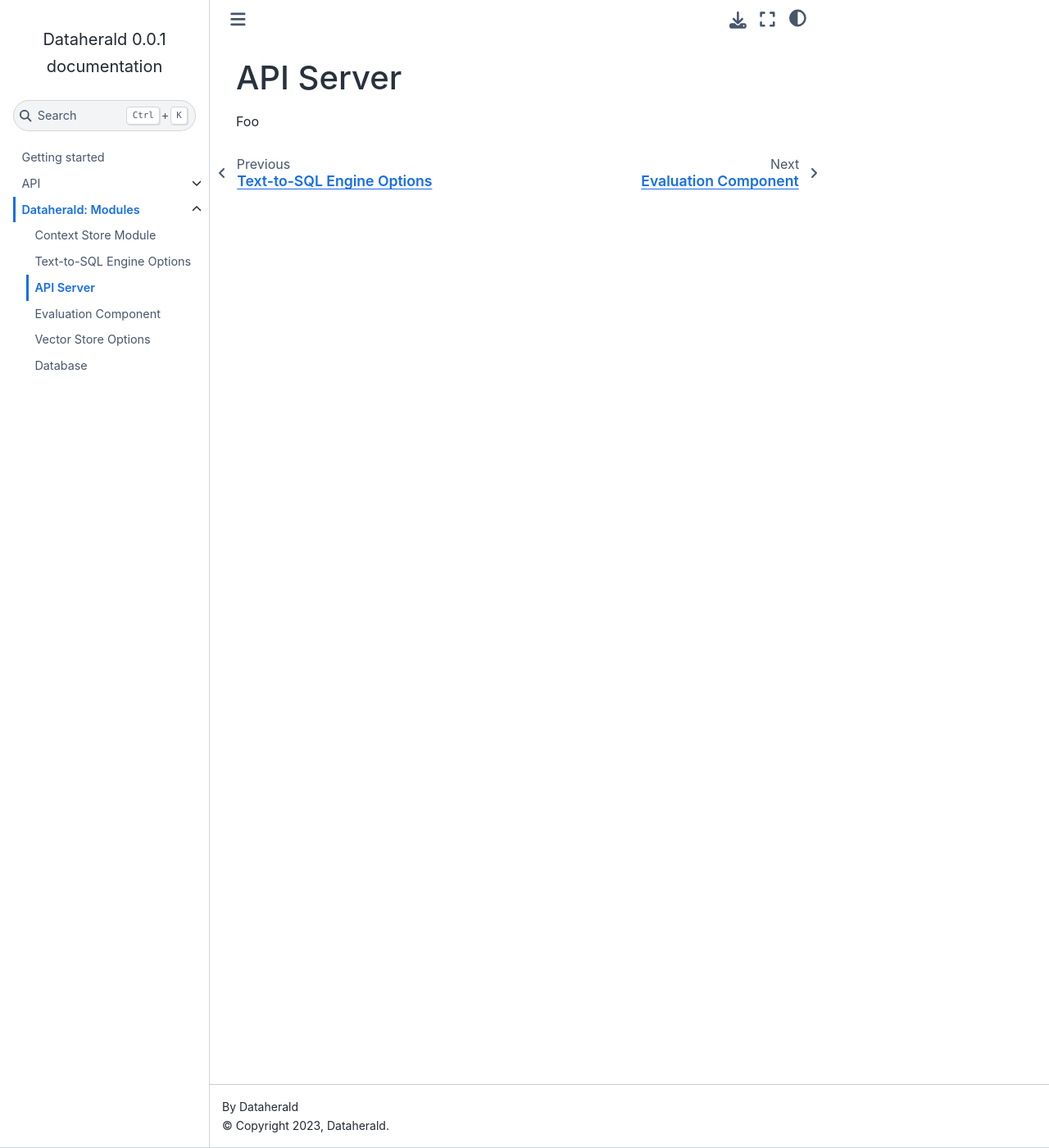
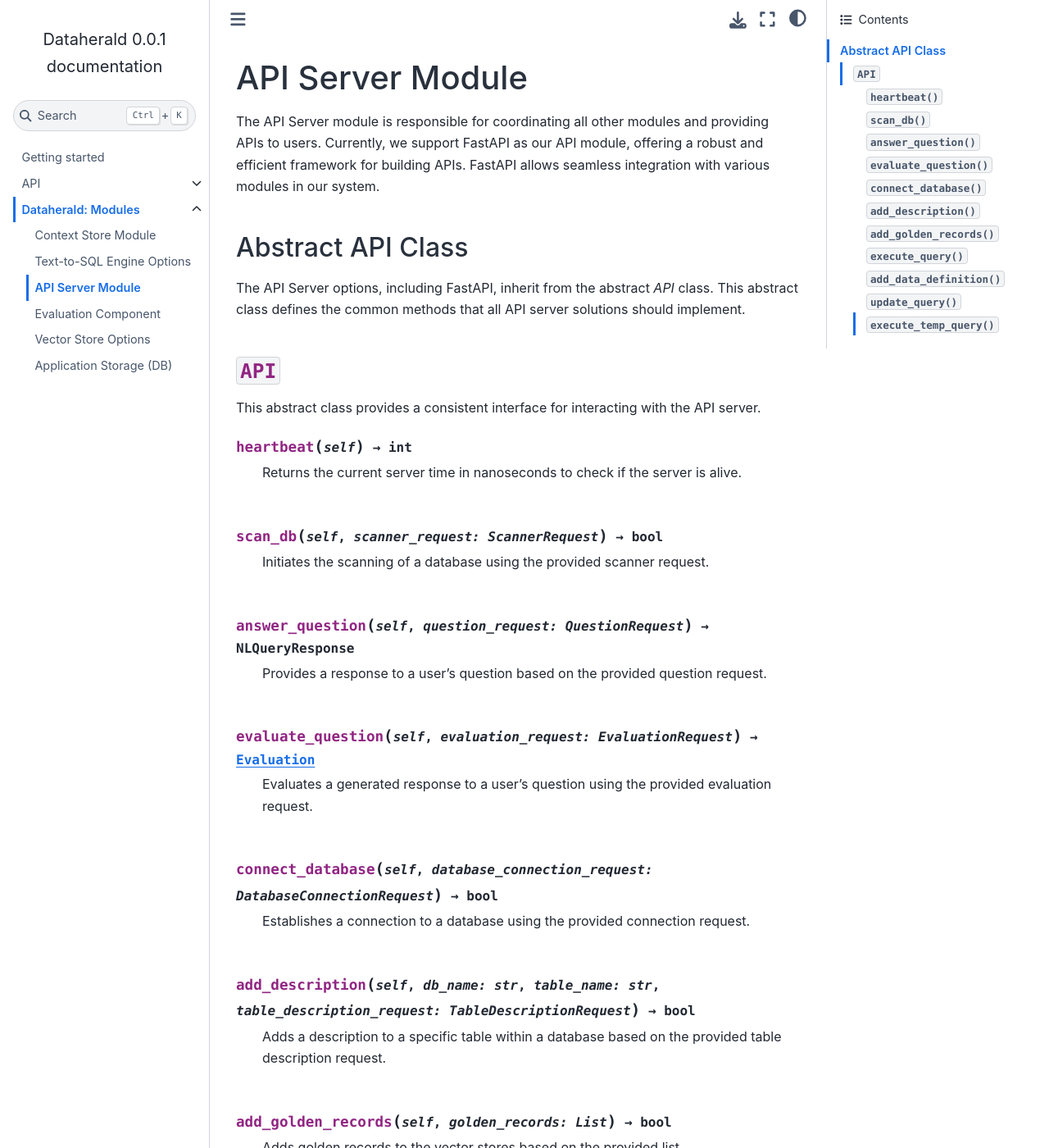
Before and after one commit to Dataherald/dataherald, a Sphinx documentation site: the page built from docs/api_server.rst, in a window 1280 px wide and 1400 px high. Shown: the whole window at 82% size. Built offline with Sphinx 7.4.7 and the Sphinx Book theme 1.1.4, drawn with Linux system fonts in a browser that asks for light colours; some of the changed text lies outside the part shown.

Commit message:
DH-4441/adding the docs for API server and db

```diff
--- a/docs/api.database.rst
+++ b/docs/api.database.rst
@@ -1,5 +1,5 @@
 Create a Database connection
-=======================
+=============================
 
 To create a database connection, currently it only supports these db managers
 ``databricks``, ``postgresql``, ``snowflake``, ``bigquery`` and databases behind a VPN using a SSH tunnel.
--- a/docs/api_server.rst
+++ b/docs/api_server.rst
@@ -1,4 +1,62 @@
-API Server
-=====
+API Server Module
+=================
 
-Foo
+The API Server module is responsible for coordinating all other modules and providing APIs to users. Currently, we support FastAPI as our API module, offering a robust and efficient framework for building APIs. FastAPI allows seamless integration with various modules in our system.
+
+Abstract API Class
+-------------------
+
+The API Server options, including FastAPI, inherit from the abstract `API` class. This abstract class defines the common methods that all API server solutions should implement.
+
+:class:`API`
+^^^^^^^^^^^^
+
+This abstract class provides a consistent interface for interacting with the API server.
+
+.. method:: heartbeat(self) -> int
+
+   Returns the current server time in nanoseconds to check if the server is alive.
+
+.. method:: scan_db(self, scanner_request: ScannerRequest) -> bool
+
+   Initiates the scanning of a database using the provided scanner request.
+
+.. method:: answer_question(self, question_request: QuestionRequest) -> NLQueryResponse
+
+   Provides a response to a user's question based on the provided question request.
+
+.. method:: evaluate_question(self, evaluation_request: EvaluationRequest) -> Evaluation
+
+   Evaluates a generated response to a user's question using the provided evaluation request.
+
+.. method:: connect_database(self, database_connection_request: DatabaseConnectionRequest) -> bool
+
+   Establishes a connection to a database using the provided connection request.
+
+.. method:: add_description(self, db_name: str, table_name: str, table_description_request: TableDescriptionRequest) -> bool
+
+   Adds a description to a specific table within a database based on the provided table description request.
+
+.. method:: add_golden_records(self, golden_records: List) -> bool
+
+   Adds golden records to the vector stores based on the provided list.
+
+.. method:: execute_query(self, query: Query) -> tuple[str, dict]
+
+   Executes a query using the provided Query object and returns the query result.
+
+.. method:: add_data_definition(self, data_definition_request: DataDefinitionRequest) -> bool
+
+   Adds a data definition based on the provided request.
+
+.. method:: update_query(self, query_id: str, query: UpdateQueryRequest) -> NLQueryResponse
+
+   Updates a query using the provided query ID and UpdateQueryRequest.
+
+.. method:: execute_temp_query(self, query_id: str, query: ExecuteTempQueryRequest) -> NLQueryResponse
+
+   Executes a temporary query using the provided query ID and ExecuteTempQueryRequest.
+
+By utilizing the `API` abstract class, you can seamlessly switch between different API server implementations while maintaining consistent interaction with the underlying systems.
+
+For detailed implementation guidelines and further assistance, consult our official documentation or reach out to our dedicated support team.
```
Also changed, not shown: docs/db.rst (+57 -3 lines).
